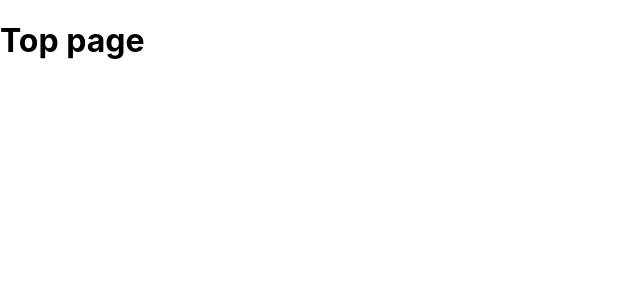
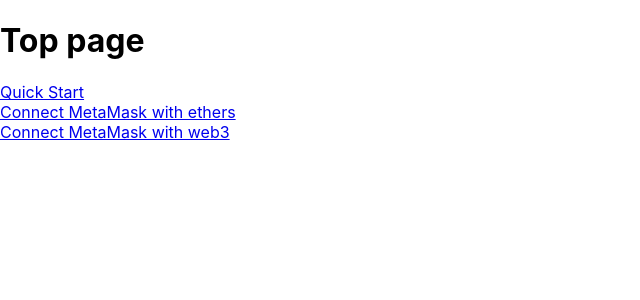
Before and after one commit to Takashi-Na/react-my-app, a React (Create React App) app: page / in a window 1280 px wide. Shown: the top 300 px of the page, without its empty margins (0-640 px from the left). Built offline with nearby package versions, Linux system fonts and the light colour scheme.

Commit message:
Add routing to web3 ando ethers

```diff
--- a/src/App.js
+++ b/src/App.js
@@ -1,6 +1,10 @@
 import { BrowserRouter, Routes, Route } from 'react-router-dom';
+
+// routing
 import Top from './components/Top/Top';
 import QuickStart from './components/QuickStart/QuickStart';
+import ConnectMetaMaskWithEthers from './components/ConnectMetaMask/Ethers';
+import ConnectMetaMaskWithWeb3 from './components/ConnectMetaMask/Web3';
 
 function App() {
   return (
@@ -8,6 +12,8 @@
       <Routes>
         <Route path="/" element={<Top />} />
         <Route path="/quick_start" element={<QuickStart />} />
+        <Route path="/connect_metamask/ethers" element={<ConnectMetaMaskWithEthers />} />
+        <Route path="/connect_metamask/web3" element={<ConnectMetaMaskWithWeb3 />} />
       </Routes>
     </BrowserRouter>
   );
--- /dev/null
+++ b/src/components/ConnectMetaMask/Ethers.jsx
@@ -0,0 +1,8 @@
+export default function Ethers() {
+
+  return (
+    <>
+      <h1>Connect MetaMask with ethers</h1>
+    </>
+  )
+}
--- /dev/null
+++ b/src/components/ConnectMetaMask/Web3.jsx
@@ -0,0 +1,7 @@
+export default function Web3() {
+  return (
+    <>
+      <h1>Connect MetaMask with web3</h1>
+    </>
+  )
+}
--- a/src/components/Top/Top.jsx
+++ b/src/components/Top/Top.jsx
@@ -1,7 +1,12 @@
+import { Link } from 'react-router-dom';
+
 export default function Top() {
   return (
     <>
       <h1>Top page</h1>
+      <Link to="/quick_start">Quick Start</Link><br/>
+      <Link to="/connect_metamask/ethers">Connect MetaMask with ethers</Link><br/>
+      <Link to="/connect_metamask/web3">Connect MetaMask with web3</Link><br/>
     </>
   )
 }
```
